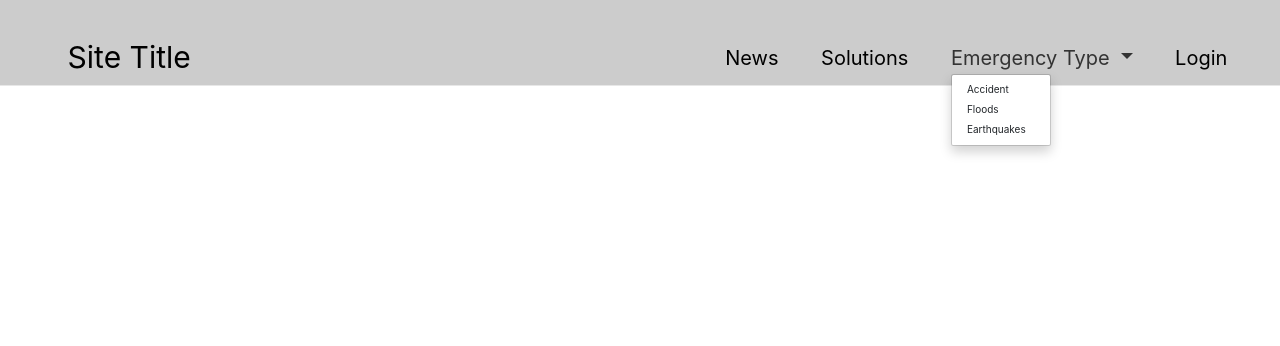
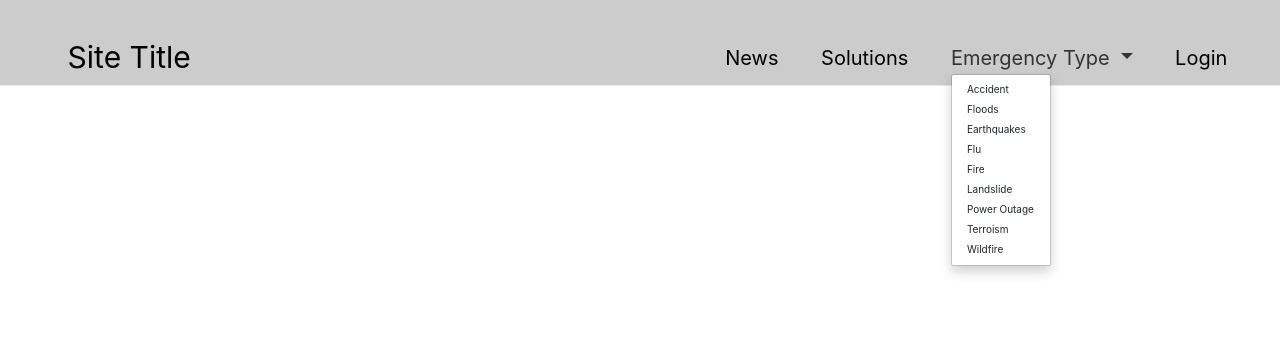
Before and after one commit to petermirithu/Emergency_app, a Python web app: template app/templates/base.html in a window 1280 px wide, after a click on "Emergency Type". Shown: the top 346 px of the page. Run offline with Jinja, Linux system fonts and the light colour scheme; the template is opened without the code that fills it, so the values that code supplies are empty; some libraries are stand-ins or nearby versions.

Commit message:
made more links in the dropdown

```diff
--- a/app/templates/navbar.html
+++ b/app/templates/navbar.html
@@ -77,10 +77,15 @@
                 Emergency Type
             </a>
             <div class="dropdown-menu" aria-labelledby="dropdownMenuButton">
-                <a class="dropdown-item" href="#">Accident</a>
-                <a class="dropdown-item" href="#">Floods</a>
-                <a class="dropdown-item" href="#">Earthquakes</a>
-
+                <a class="dropdown-item" href="">Accident</a>
+                <a class="dropdown-item" href="">Floods</a>
+                <a class="dropdown-item" href="">Earthquakes</a>
+                <a class="dropdown-item" href="">Flu</a>
+                <a class="dropdown-item" href="">Fire</a>
+                <a class="dropdown-item" href="">Landslide</a>
+                <a class="dropdown-item" href="">Power Outage</a>
+                <a class="dropdown-item" href="">Terroism</a>
+                <a class="dropdown-item" href="">Wildfire</a>
             </div>
         </div>
         <ul class="top-nav">
```
